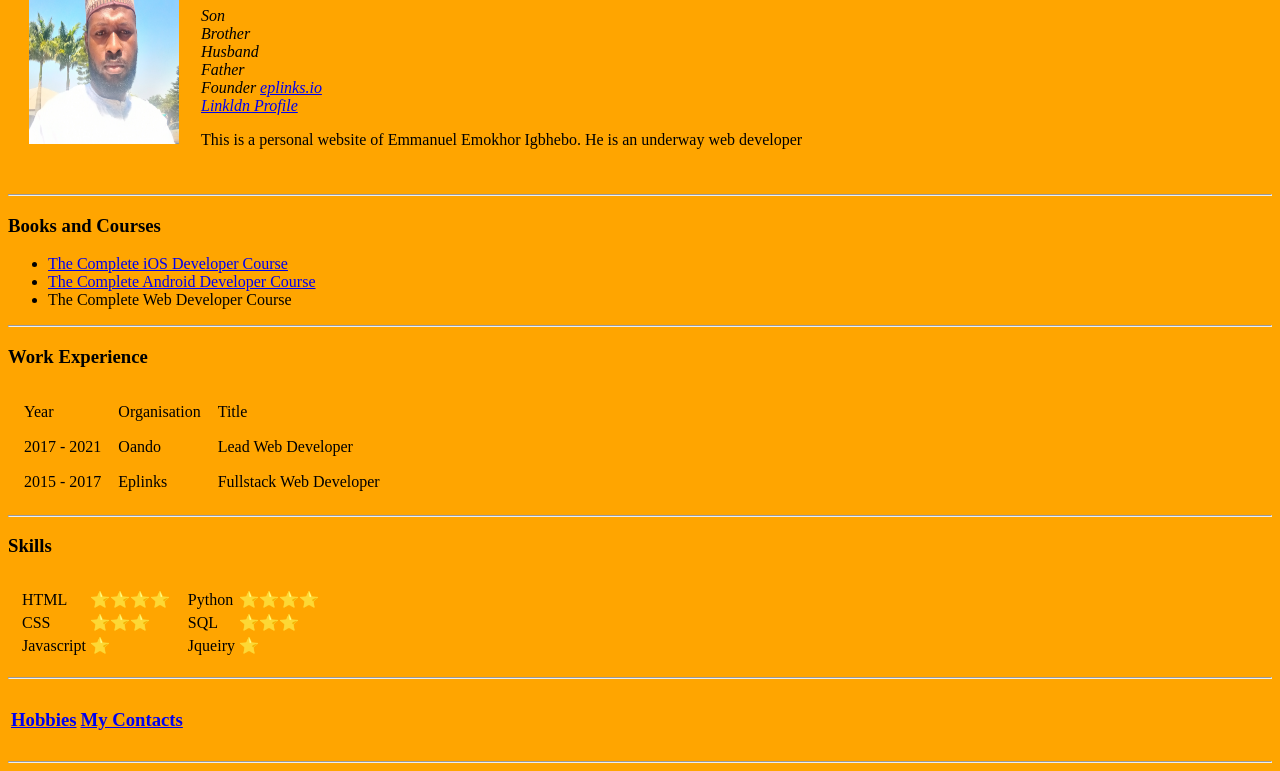
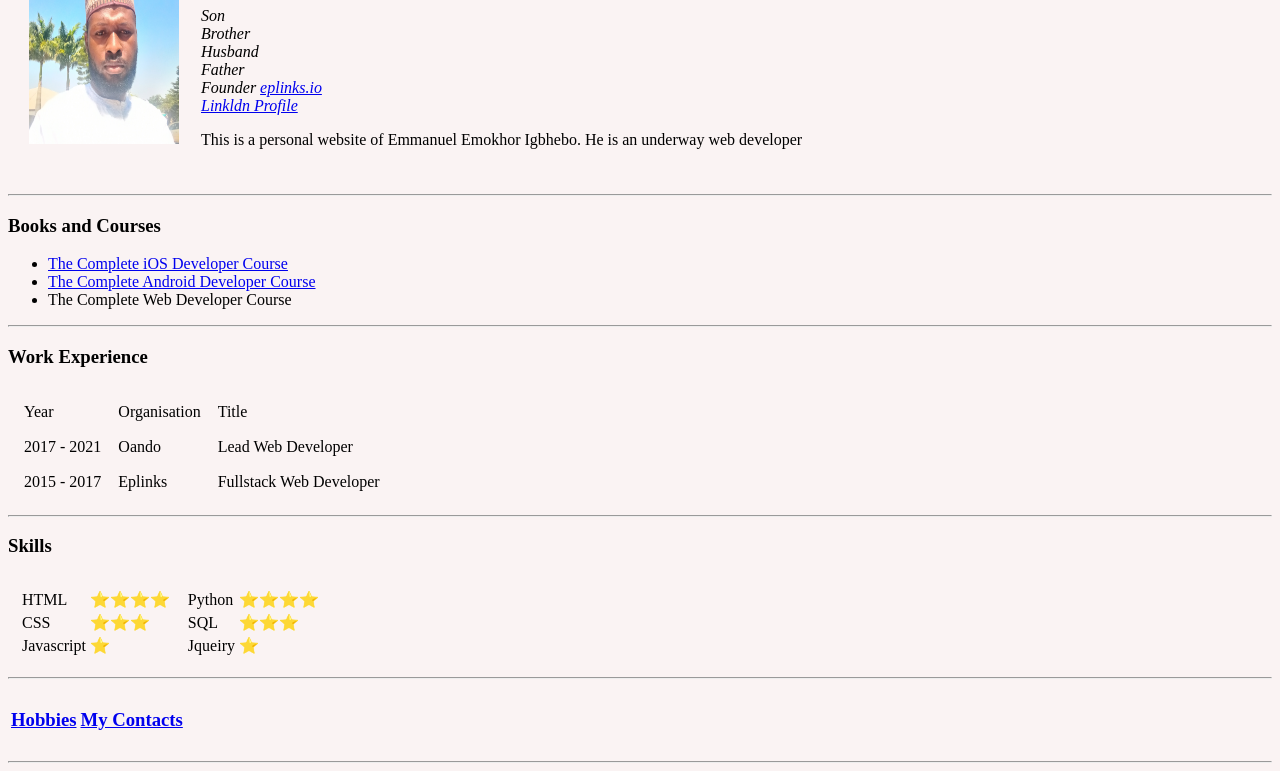
Before and after one commit to eplinks/Resume, a plain HTML site: page index.html in a window 1280 px wide. Shown: the part 102-873 px from the top of the page. Drawn offline with Linux system fonts and the light colour scheme.

Commit message:
Add files via upload

```diff
--- a/index.html
+++ b/index.html
@@ -6,7 +6,7 @@
   <title>Emmanuel's Personal Site</title>
 </head>
 
-<body style="background-color:orange;">
+<body style="background-color: #faf3f3;">
   <table cellspacing="20">
     <td><img src="Images/emmanuel (2).jpg" alt="Emmanuel's profile" width="150" height="200" title="Emmanuel's profile Picture"></td>
     <td>
```
